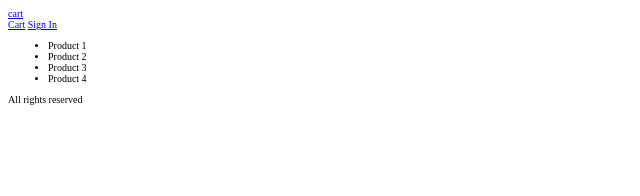
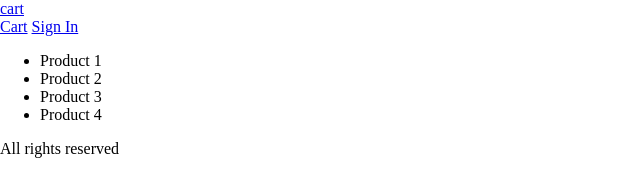
Before and after one commit to bobomurod/mycart, a plain HTML site: page template/index.html in a window 1280 px wide. Shown: the whole page, without its empty margins (0-640 px from the left). Drawn offline with Linux system fonts and the light colour scheme.

Commit message:
body style

```diff
--- a/template/styles/style.css
+++ b/template/styles/style.css
@@ -3,3 +3,9 @@ html{
     font-size: 62.5%; /* 16px x 62.5 = 10px = 1rem */
     box-sizing: border-box;
 }
+
+body{
+    margin: 0;
+    height: 100vh;
+    font-size: 1.6rem;
+}
```
